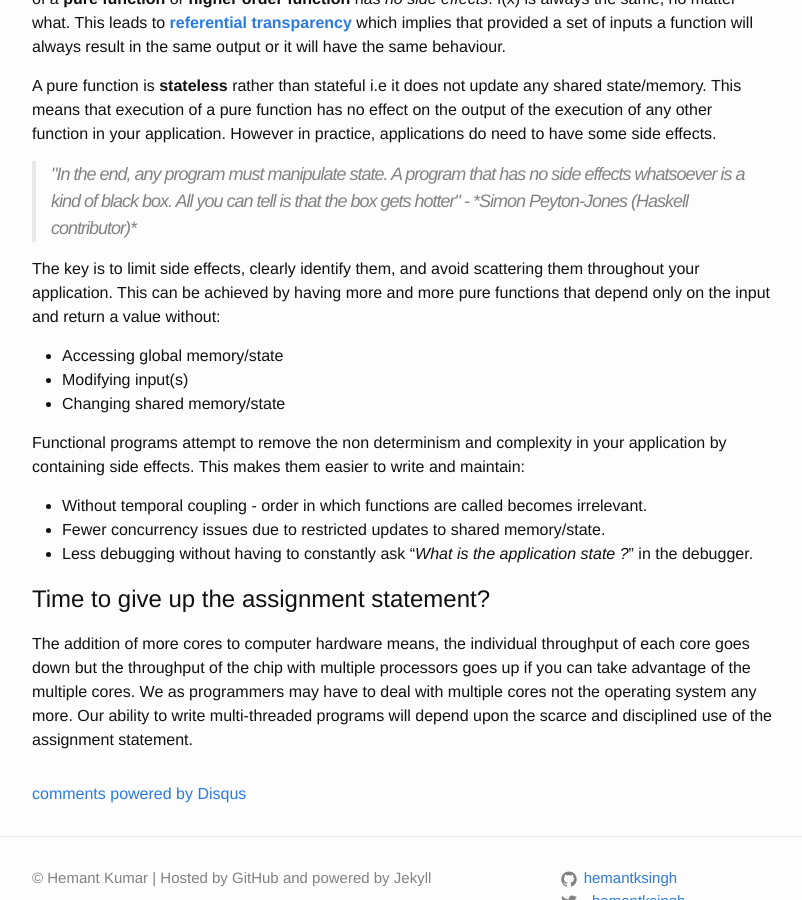
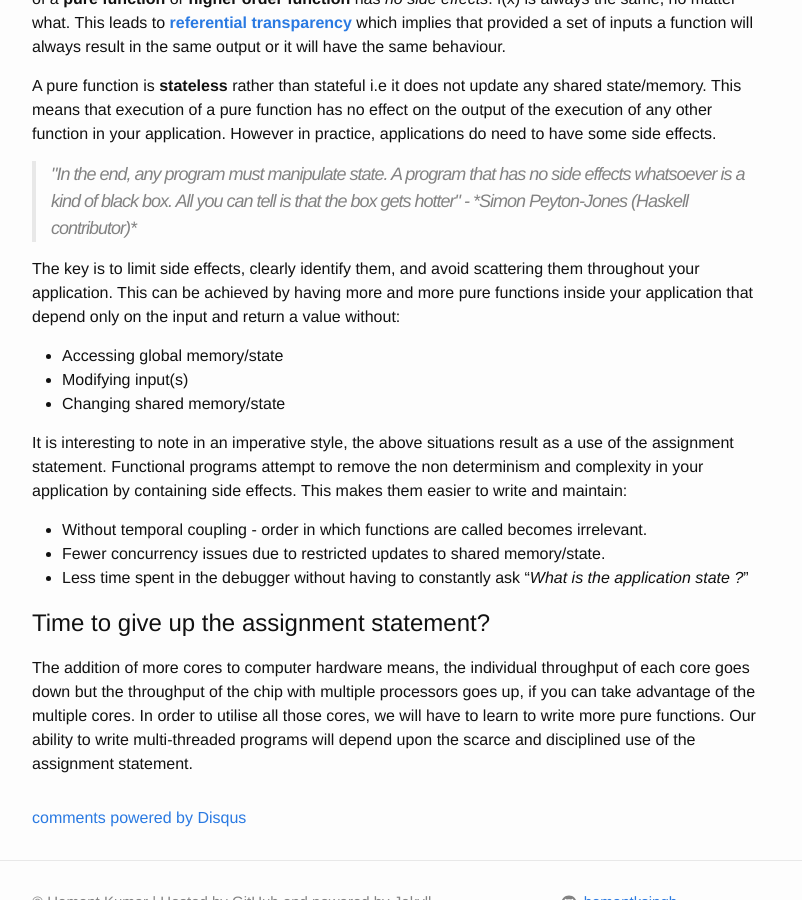
Before and after one commit to hemantksingh/hemantksingh.github.io, a Jekyll site: the page built from _posts/2015-05-19-problem-with-mutating-state.markdown, in a window 1280 px wide and 900 px high, scrolled down 1242 px. Shown: the whole window, without its empty margins (238-1040 px from the left). Built offline with Jekyll 4.4.1, drawn with Linux system fonts in a browser that asks for light colours; comment, search, counter and statistics services are not loaded.

Commit message:
Updates conclusion.

```diff
--- a/_posts/2015-05-19-problem-with-mutating-state.markdown
+++ b/_posts/2015-05-19-problem-with-mutating-state.markdown
@@ -34,18 +34,18 @@ A pure function is **stateless** rather than stateful i.e it does not update any
 
 <blockquote>"In the end, any program must manipulate state. A program that has no side effects whatsoever is a kind of black box. All you can tell is that the box gets hotter" - *Simon Peyton-Jones (Haskell contributor)*</blockquote>
 
-The key is to limit side effects, clearly identify them, and avoid scattering them throughout your application. This can be achieved by having more and more pure functions that depend only on the input and return a value without:
+The key is to limit side effects, clearly identify them, and avoid scattering them throughout your application. This can be achieved by having more and more pure functions inside your application that depend only on the input and return a value without:
 
 * Accessing global memory/state
 * Modifying input(s)
 * Changing shared memory/state
 
-Functional programs attempt to remove the non determinism and complexity in your application by containing side effects. This makes them easier to write and maintain:
+It is interesting to note in an imperative style, the above situations result as a use of the assignment statement. Functional programs attempt to remove the non determinism and complexity in your application by containing side effects. This makes them easier to write and maintain:
 
 * Without temporal coupling - order in which functions are called becomes irrelevant.
 * Fewer concurrency issues due to restricted updates to shared memory/state.
-* Less debugging without having to constantly ask "*What is the application state ?*" in the debugger.
+* Less time spent in the debugger without having to constantly ask "*What is the application state ?*"
 
 # Time to give up the assignment statement?
 
-The addition of more cores to computer hardware means, the individual throughput of each core goes down but the throughput of the chip with multiple processors goes up if you can take advantage of the multiple cores. We as programmers may have to deal with multiple cores not the operating system any more. Our ability to write multi-threaded programs will depend upon the scarce and disciplined use of the assignment statement.
+The addition of more cores to computer hardware means, the individual throughput of each core goes down but the throughput of the chip with multiple processors goes up, if you can take advantage of the multiple cores. In order to utilise all those cores, we will have to learn to write more pure functions. Our ability to write multi-threaded programs will depend upon the scarce and disciplined use of the assignment statement.
```
